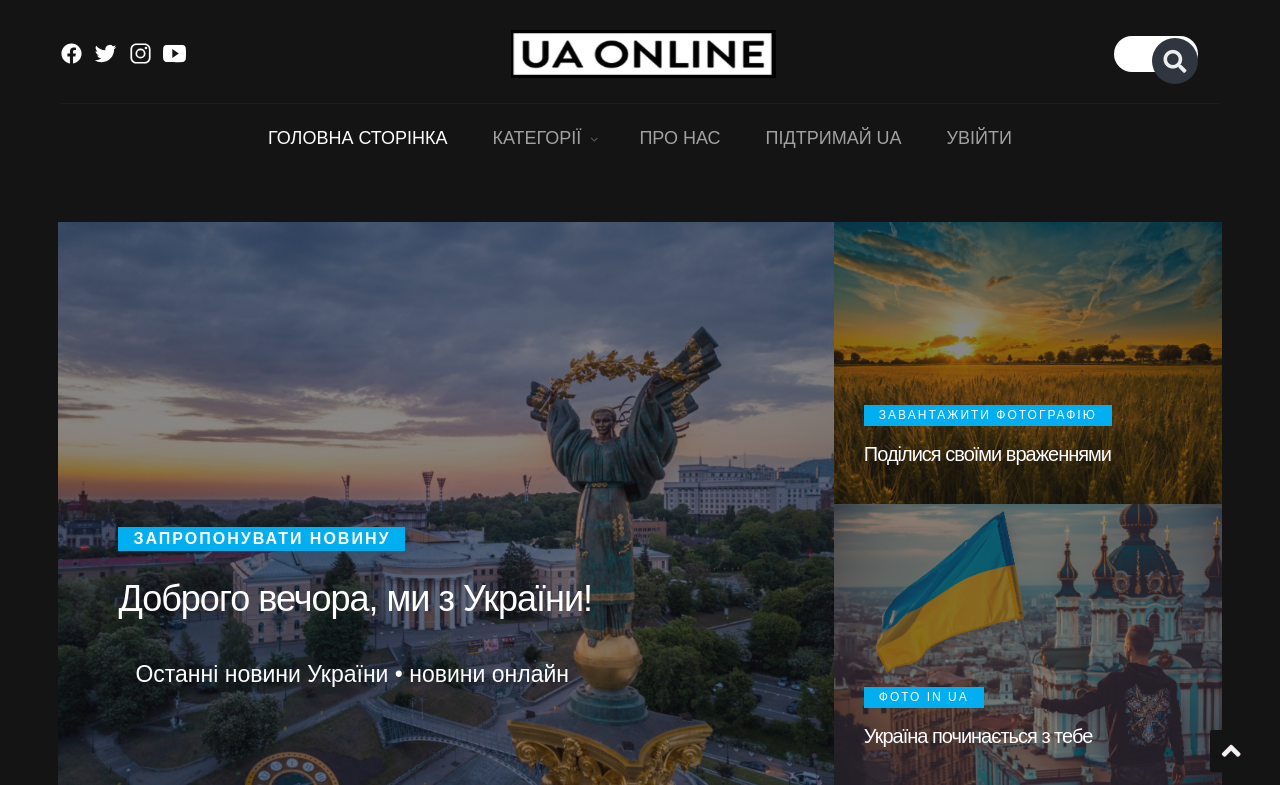
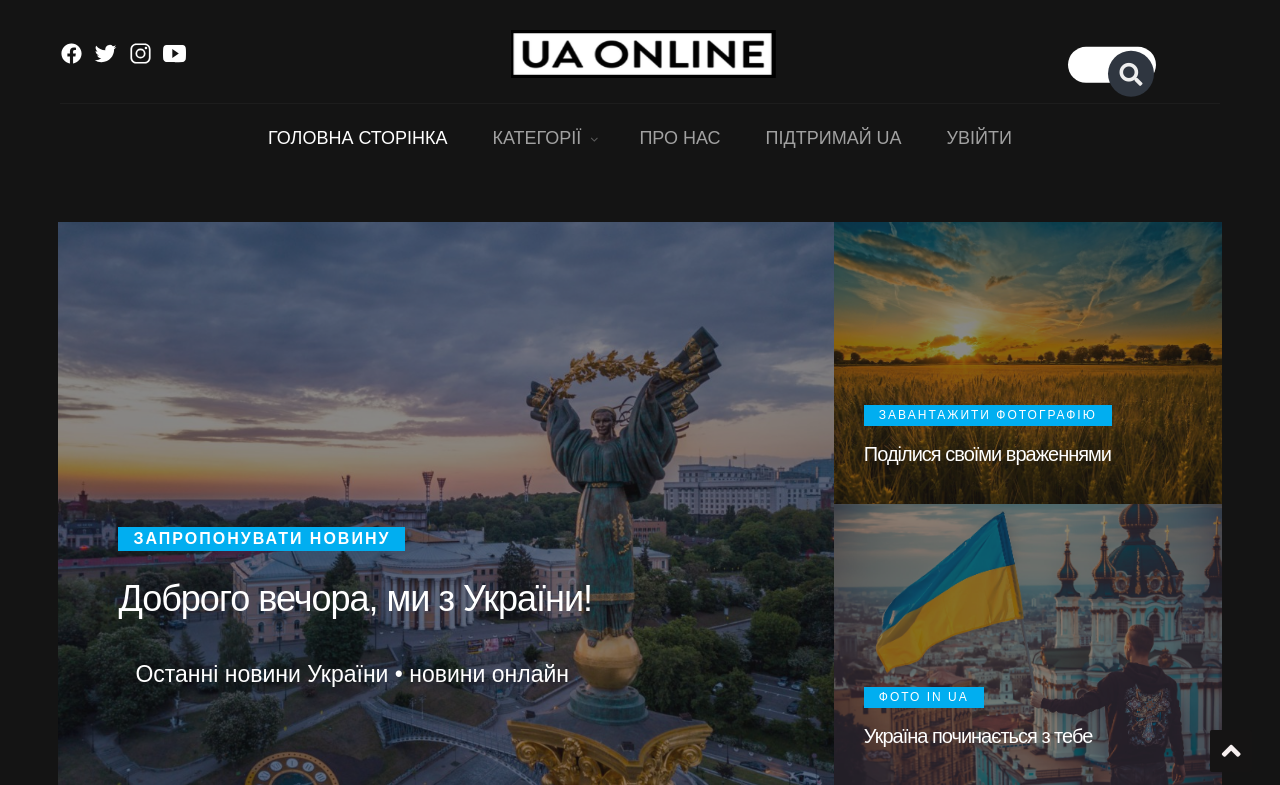
Before and after one commit to Alyona2323/website, a Django app: page /ua_online in a window 1280 px wide. Shown: the top 785 px of the page. Run offline with Django 4.2, Linux system fonts and the light colour scheme; data comes from the database, SQL or seed files in the repository; some libraries are stand-ins or nearby versions.

Commit message:
redaction 2

```diff
--- a/static/css/main.css
+++ b/static/css/main.css
@@ -612,8 +612,8 @@ input[type="url"]:focus,
 input[type="password"]:focus,
 textarea:focus,
 select:focus {
-    color: #0054a5;
-    border-bottom: 2px solid #0054a5;
+    color: #050505;
+    border-bottom: 2px solid #050505;
 }
 
 label, legend {
--- a/static/css/style_search.css
+++ b/static/css/style_search.css
@@ -3,11 +3,11 @@
     position: absolute;
     top: 19%;
     left: 93%;
-    transform: translate(-50%, -50%);
+    transform: translate(-100%, -20%);
     background: #ffffff;
     height: 36px;
     border-radius: 30px;
-    padding: 12px;
+    padding: 14px;
 }
 
 .input-group:hover > .form-control {
@@ -50,7 +50,6 @@
     transition: 0.4s;
     line-height: 40px;
     width: 60px;
-    font-weight: bold;
     text-decoration: none;
 }
 
```
